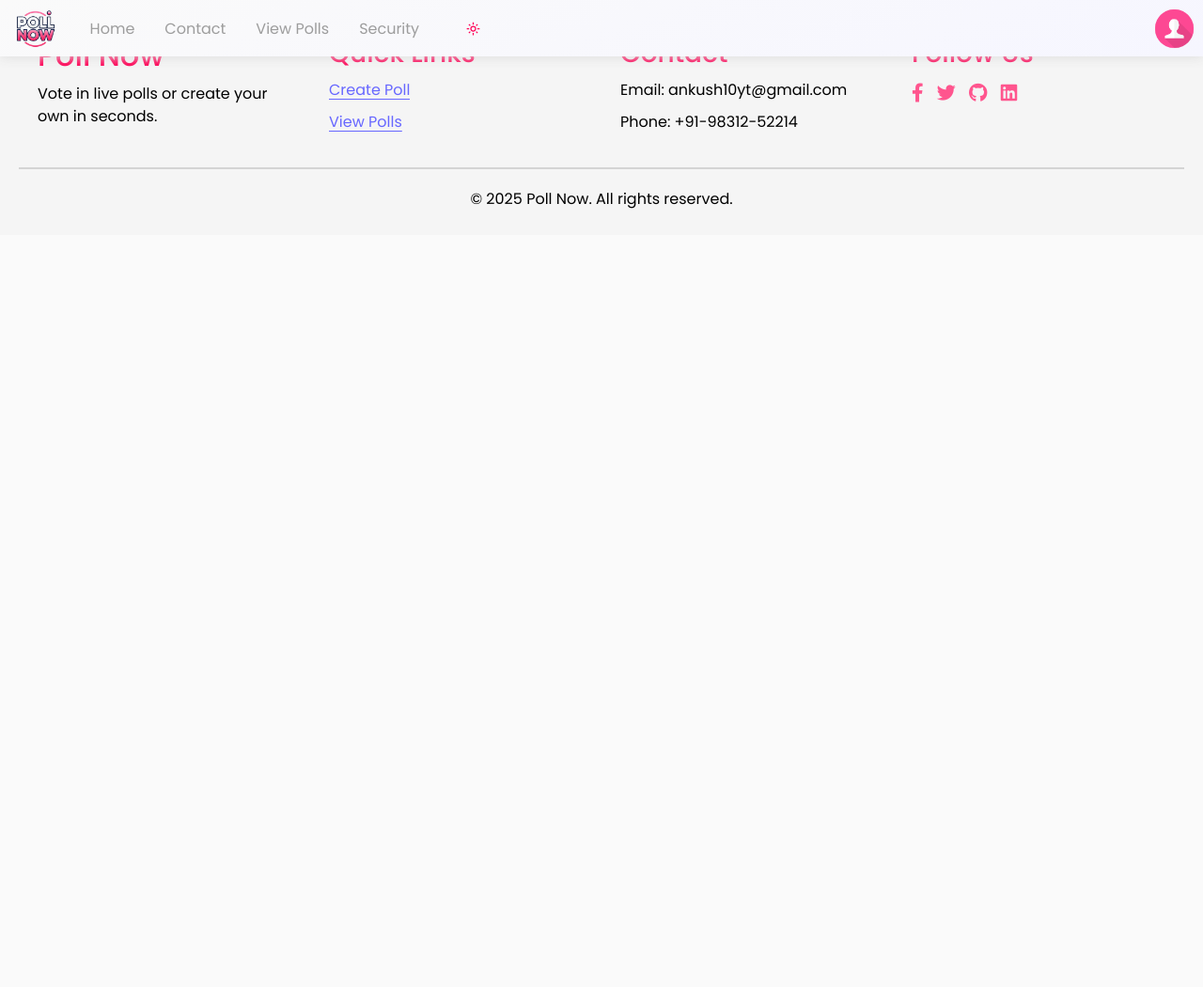
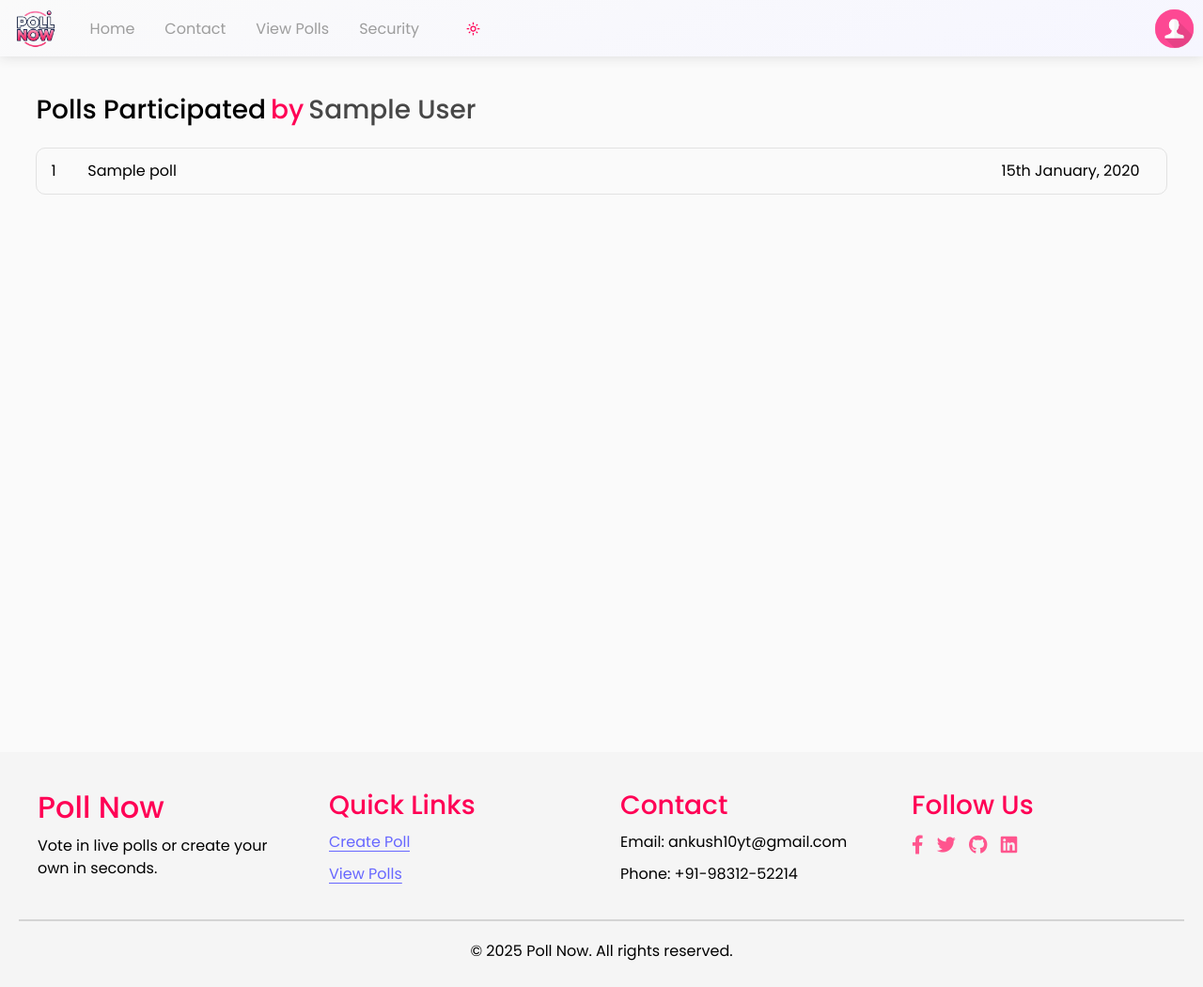
Before and after one commit to ankush-github-11/poll-system, a PHP site: page /participated/ in a window 1280 px wide. Shown: the whole page at 94% size. Before the commit the page ends 222 px from the top, so only its background shows below. Run offline with PHP 8.4, Linux system fonts and the light colour scheme; the visitor is signed in with stand-in values (Sample User, id 1); tables that the repository leaves empty or names only in its code hold one stand-in row (values such as "Sample post").

Commit message:
Updating the Participated Page

```diff
--- a/created/created-script.js
+++ b/created/created-script.js
@@ -136,6 +136,6 @@ for (let i = 0; i < totalPollsDetails.length; i++) {
     `;
     document.querySelector('.main-div').insertAdjacentHTML('beforeend', html);
 }
-if(totalPollsDetails.length == 0) document.querySelector('.no-polls').classList.toggle('hidden');
+if(document.querySelector(".total-polls-created").textContent.trim() == '') document.querySelector('.no-polls').classList.toggle('hidden');
 const year = new Date().getFullYear();
 document.querySelector(".footer-bottom p").textContent = `© ${year} Poll Now. All rights reserved.`;
--- a/created/index.php
+++ b/created/index.php
@@ -179,7 +179,9 @@
                 ?>
             </div>
             <div class="main-div"></div>
-            <div class="no-polls hidden">No Polls Created Yet!</div>
+            <div class="no-polls hidden">
+                <div class="no-polls-div">No Polls Created Yet!</div>
+            </div>
         </div>
     </main>
     <footer class="footer">
--- a/participated/index.php
+++ b/participated/index.php
@@ -149,7 +149,47 @@
         </nav>
     </header>
     <main>
+        <div class="total-div">
+            <div class="heading">
+                <h3 class="first-heading">Polls Participated</h3>
+                <h3 class="hyphen">by</h3>
+                <h3 class="heading-name">
+                    <?php
+                        $uid = $_SESSION["uid"];
+                        $sql = "select * from users where uid = '$uid'";
+                        $res = mysqli_query($conn, $sql);
+                        if($res and mysqli_num_rows($res) > 0){
+                            $arr = mysqli_fetch_assoc($res);
+                            echo $arr["name"];
+                        }
+                    ?>
+                </h3>
+            </div>
+            <div class="total-polls-created hidden">
+                <?php
+                    $uid = $_SESSION["uid"];
+                    $sql = "select pid from votes where uid = '$uid'";
+                    $res = mysqli_query($conn, $sql);
+                    if ($res && mysqli_num_rows($res) > 0) {
+                        while ($row = mysqli_fetch_assoc($res)) {
+                            $pid = $row['pid'];
+                            $sql2 = "select pid, title, timeCreated from polls where pid = '$pid'";
+                            $res2 = mysqli_query($conn, $sql2);
+                            if ($res2 && mysqli_num_rows($res2) > 0) {
+                                $arr = mysqli_fetch_assoc($res2);
+                                echo $arr["pid"] . "<-/*756-=-=>" . $arr["title"] . "<-/*756-=-=>" . $arr["timeCreated"];
+                                echo "<(&*#$*-)>";
+                            }
+                        }
+                    }
+                ?>
 
+            </div>
+            <div class="main-div"></div>
+            <div class="no-polls hidden">
+                <div class="no-polls-div">No Polls Participated Yet!</div>
+            </div>
+        </div>
     </main>
     <footer class="footer">
         <div class="footer-container">
--- a/participated/participated-script.js
+++ b/participated/participated-script.js
@@ -106,6 +106,36 @@ document.querySelectorAll('.nav-items-div a').forEach((navItem, index) => {
         hoverDiv.style.backgroundColor = "transparent";
     });
 });
+const totalPollsDetails = document.querySelector(".total-polls-created").textContent.trim().split("<(&*#$*-)>");
+for (let i = 0; i < totalPollsDetails.length; i++) {
+    if (!totalPollsDetails[i].trim()) continue;
+    const arr = totalPollsDetails[i].split("<-/*756-=-=>");
+    function getOrdinalSuffix(day) {
+        if (day > 3 && day < 21) return 'th';
+        switch (day % 10) {
+            case 1:  return 'st';
+            case 2:  return 'nd';
+            case 3:  return 'rd';
+            default: return 'th';
+        }
+    }
+    const dateObj = new Date(arr[2].trim());
+    const day = dateObj.getDate();
+    const monthName = dateObj.toLocaleString('default', { month: 'long' });
+    const year = dateObj.getFullYear();
+
+    const formattedDate = `${day}${getOrdinalSuffix(day)} ${monthName}, ${year}`;
+    console.log(formattedDate);
+    const html = `
+        <a href="../poll/?pid=${arr[0]}" target="_blank" rel="noopener noreferrer" class="total-rows">
+            <div class="div-11">${i + 1}</div>
+            <div class="div-12">${arr[1]}</div>
+            <div class="div-13">${formattedDate}</div>
+        </a>
+    `;
+    document.querySelector('.main-div').insertAdjacentHTML('beforeend', html);
+}
+if(document.querySelector(".total-polls-created").textContent.trim() == '') document.querySelector('.no-polls').classList.toggle('hidden');
                                                                                         // Navbar code ends
 const year = new Date().getFullYear();
 document.querySelector(".footer-bottom p").textContent = `© ${year} Poll Now. All rights reserved.`;
--- a/participated/participated-stylesheet.css
+++ b/participated/participated-stylesheet.css
@@ -3,7 +3,7 @@
     --bg-2: rgb(255, 85, 142);
     --bg-3: rgb(235, 0, 78);
     --bg-color: #FAFAFA;
-    --bg-color-less: rgb(250, 250, 250);
+    --bg-color-less: rgb(226, 226, 226);
     --text-color: black;
     --text-color-less: rgb(71, 71, 71);
     --nav-bg-color: rgb(246, 246, 255);
@@ -38,7 +38,7 @@
     --bg-2: rgb(255, 85, 142);
     --bg-3: rgb(235, 0, 78);
     --bg-color: #05141d;
-    --bg-color-less: #061720;
+    --bg-color-less: #1d3b4c;
     --text-color: rgb(240, 240, 240);
     --text-color-less: rgb(200, 200, 200);
     --nav-bg-color: rgb(0, 0, 16);
@@ -455,7 +455,74 @@ body{
     color: white !important;
 }
 
-
+.total-div{
+  min-height: 100vh;
+  height: fit-content;
+  padding: 25px 3vw;
+  padding-top: 100px;
+}
+.heading{
+  display: flex;
+  gap: 0px 5px;
+  margin-bottom: 15px;
+}
+.heading h3{
+  width: fit-content;
+  color: var(--text-color-less);
+}
+.first-heading{
+  color: var(--text-color) !important;
+}
+.hyphen{
+  color: var(--bg-1) !important;
+}
+.main-div{
+  display: flex;
+  flex-direction: column;
+  gap: 20px;
+}
+.no-polls{
+  width: 100%;
+}
+.no-polls-div{
+  margin: 0 auto;
+  width: fit-content;
+  padding: 15px 30px;
+  margin-top: 100px;
+  font-size: larger;
+  border-radius: 10px;
+  font-weight: 500;
+  background: linear-gradient(155deg, var(--box-border), var(--bg-color), var(--bg-color), var(--box-border));
+}
+.total-rows{
+  min-height: 50px;
+  height: fit-content;
+  padding: 10px 5px;
+  width: 100%;
+  display: grid;
+  grid-template-columns: 0.2fr 5fr 0.5fr;
+  grid-template-rows: 1fr;
+  align-items: center;
+  text-decoration: none;
+  color: var(--text-color);
+  border-radius: 10px;
+  border: 1px solid var(--bg-color-less);
+}
+.div-11{
+  padding: 0px 10px;
+}
+.div-12 {
+  white-space: nowrap;
+  overflow: hidden;
+  position: relative;
+  -webkit-mask-image: linear-gradient(to right, black 80%, transparent 100%);
+  mask-image: linear-gradient(to right, black 80%, transparent 100%);
+  padding: 0px 10px;
+}
+.div-13{
+  padding: 0px 10px;
+  width: 180px !important;
+}
                                                                          /*     Footer Starts     */
 .footer {
     background-color: var(--footer-bg-color);
@@ -564,6 +631,9 @@ body{
       margin-left: 10px;
       margin-right: 20px;
     }
+    .heading{
+      flex-direction: column;
+    }
   }
   @media (min-width:481px) and (max-width: 576px) {
     .navbar-side-div{
@@ -578,6 +648,9 @@ body{
     .light-dark-div{
         margin-left: 10px;
         margin-right: 20px;
+    }
+    .heading{
+      flex-direction: column;
     }
   }
 
@@ -624,3 +697,15 @@ body{
         margin-left: auto;
     }
 }
+@media only screen and (max-width: 768px) {
+  .total-rows{
+    grid-template-columns: 1fr;
+    grid-template-rows: 1fr 1fr;
+  }
+  .div-11{
+    display: none;
+  }
+  .div-13{
+    order: -1;
+  }
+}
```
Also changed, not shown: created/created-stylesheet.css (+13 -4 lines).
